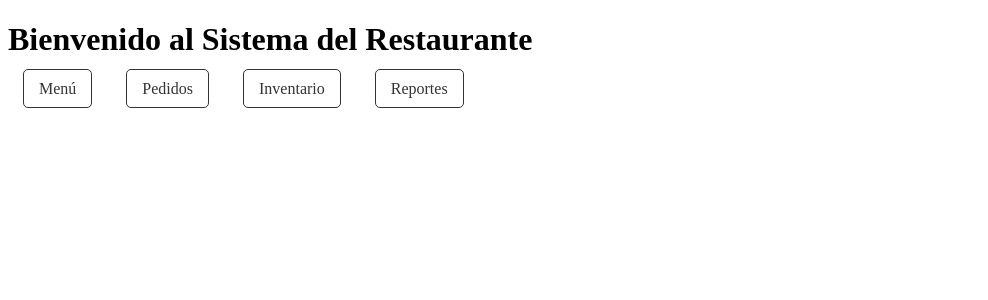
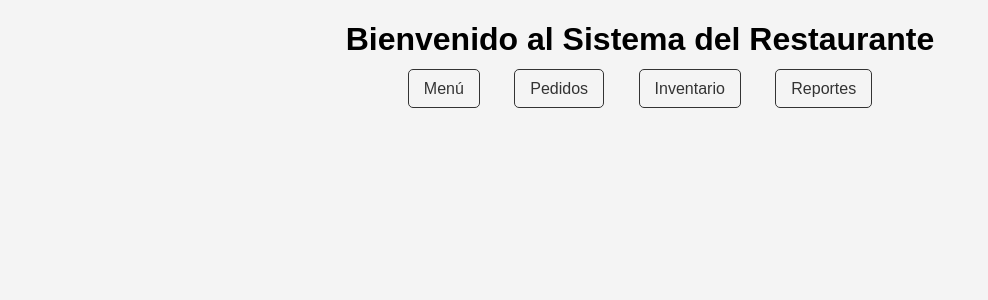
Before and after one commit to TomasSandoval0/restaurante, a PHP site: page /index.php in a window 1280 px wide. Shown: the top 300 px of the page, without its empty margins (0-988 px from the left). Run offline with PHP 8.4, Linux system fonts and the light colour scheme.

Commit message:
estilo.css

```diff
--- a/css/estilo.css
+++ b/css/estilo.css
@@ -1,5 +1,3 @@
-css
-Copiar código
 body {
     font-family: Arial, sans-serif;
     background-color: #f4f4f4;
```
